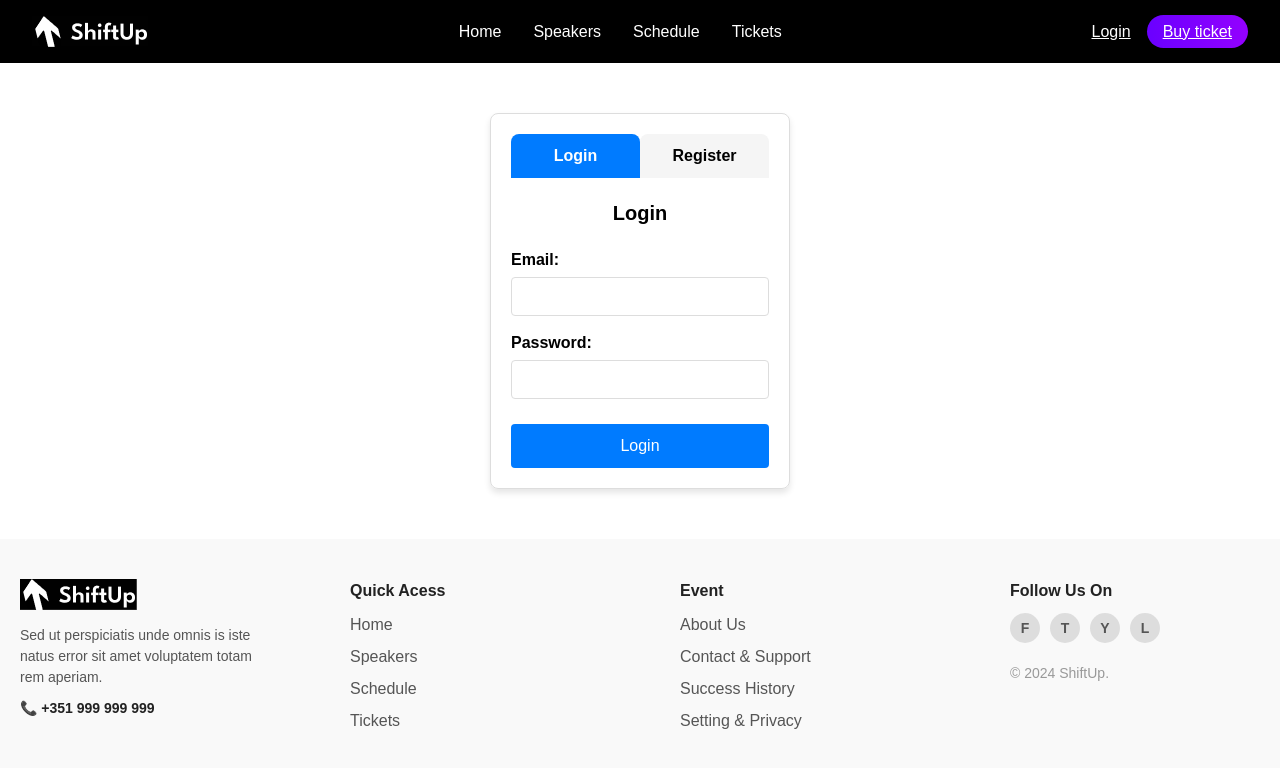
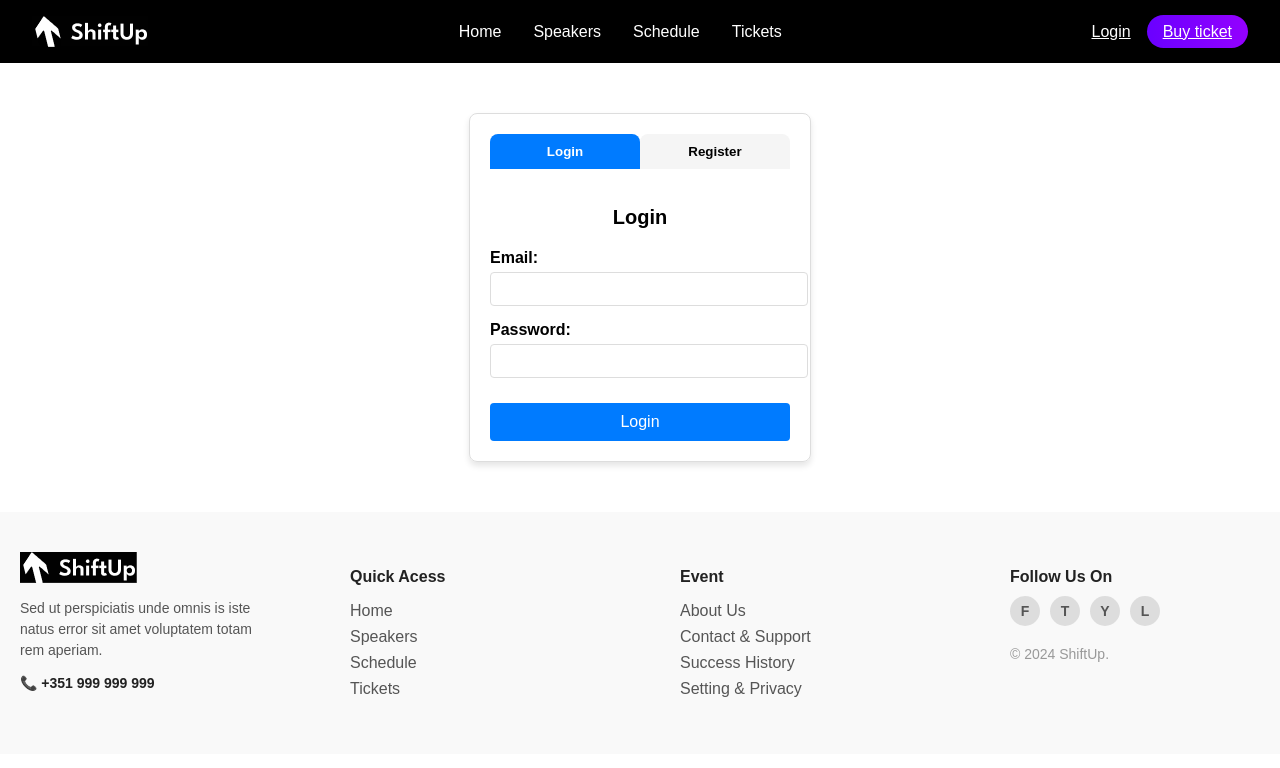
Before and after one commit to andresantos303/ShiftUp, a Vue app in the folder ShiftUp/: page /login in a window 1280 px wide. Shown: the top 768 px of the page. Built offline with nearby package versions, Linux system fonts and the light colour scheme.

Commit message:
tailwind instaled

```diff
--- a/ShiftUp/package.json
+++ b/ShiftUp/package.json
@@ -11,11 +11,13 @@
   "dependencies": {
     "pinia": "^2.2.6",
     "vue": "^3.5.12",
-    "vue-router": "^4.4.5",
-    "vuetify": "^3.7.4"
+    "vue-router": "^4.4.5"
   },
   "devDependencies": {
     "@vitejs/plugin-vue": "^5.1.4",
+    "autoprefixer": "^10.4.20",
+    "postcss": "^8.4.49",
+    "tailwindcss": "^3.4.15",
     "vite": "^5.4.10",
     "vite-plugin-vue-devtools": "^7.5.4"
   }
--- a/ShiftUp/src/main.js
+++ b/ShiftUp/src/main.js
@@ -1,26 +1,14 @@
-import "./assets/main.css";
+import "./assets/tailwind.css";
 
 import { createApp } from "vue";
 import { createPinia } from "pinia";
 
-// Vuetify
-import "vuetify/styles";
-import { createVuetify } from "vuetify";
-import * as components from "vuetify/components";
-import * as directives from "vuetify/directives";
-
 import App from "./App.vue";
 import router from "./router";
-
-const vuetify = createVuetify({
-  components,
-  directives,
-});
 
 const app = createApp(App);
 
 app.use(createPinia());
-/* app.use(vuetify).mount('#app') */
 app.use(router);
 
 app.mount("#app");
--- /dev/null
+++ b/ShiftUp/tailwind.config.js
@@ -0,0 +1,11 @@
+/** @type {import('tailwindcss').Config} */
+module.exports = {
+  content: [
+    "./index.html",
+    "./src/**/*.{vue,js,ts,jsx,tsx}",
+  ],
+  theme: {
+    extend: {},
+  },
+  plugins: [],
+}
```
Also changed, not shown: ShiftUp/src/router/index.js (+6 -3 lines), ShiftUp/src/assets/base.css (deleted), ShiftUp/src/assets/main.css (deleted), ShiftUp/src/assets/tailwind.css (added), 1 other file (tests, documents, lock files or other folders).
